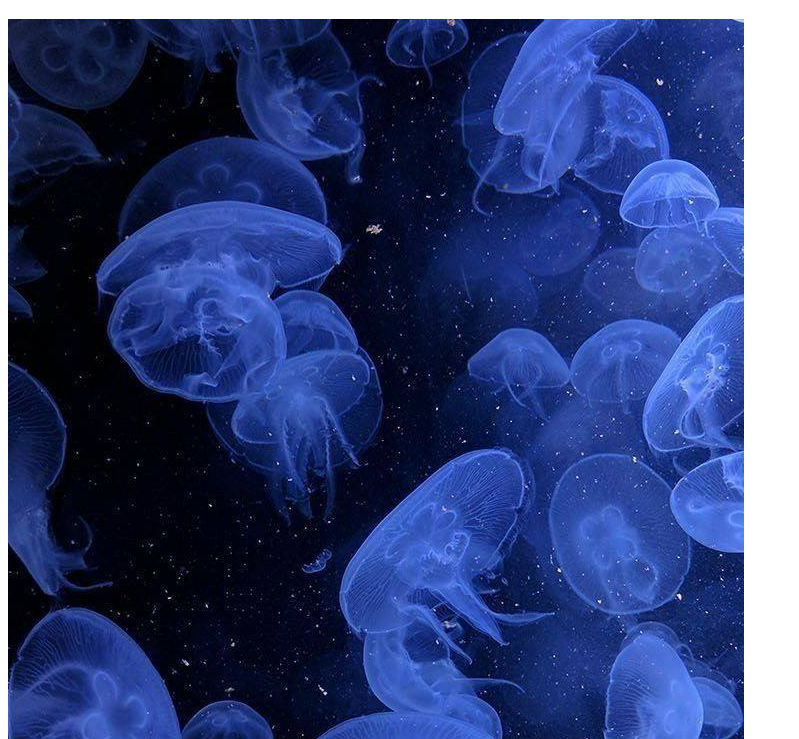
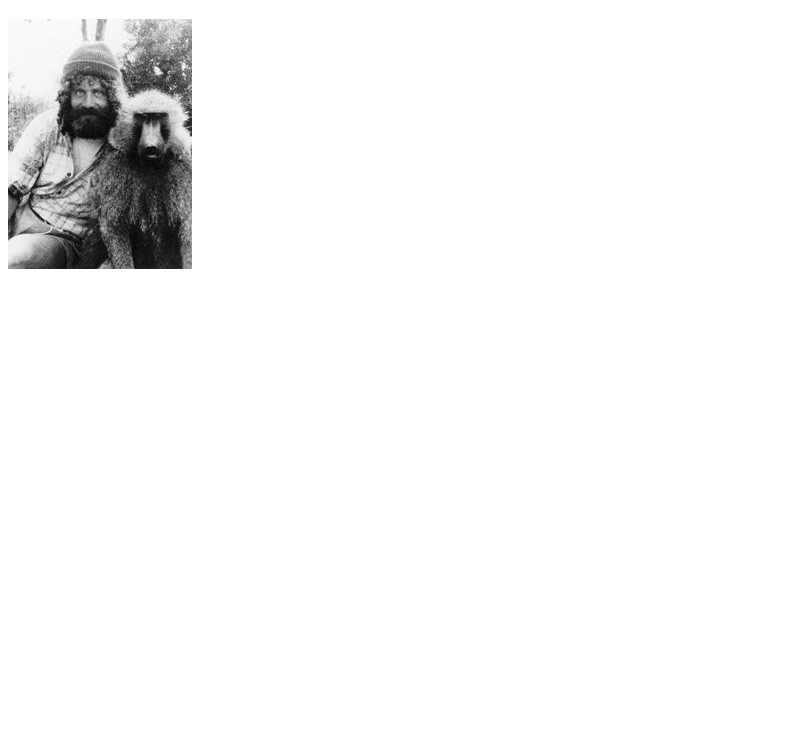
Before and after one commit to recombinationBTRDRS/1282basefrontend, a plain HTML site: page index.html in a window 1280 px wide. Shown: the part 61-800 px from the top of the page, without its empty margins (0-799 px from the left). Drawn offline with Linux system fonts and the light colour scheme.

Commit message:
Better image

```diff
--- a/index.html
+++ b/index.html
@@ -4,10 +4,10 @@
     <meta charset="UTF-8" />
     <meta http-equiv="X-UA-Compatible" content="IE=edge" />
     <meta name="viewport" content="width=device-width, initial-scale=1.0" />
-    <title>space or ocean</title>
+    <title>human and no human</title>
     <link
       rel="shortcut icon"
-      href="img/medusas.jpg"
+      href="img/hanh.jpg"
       type="image/x-icon"
     />
     <script
@@ -18,6 +18,6 @@
   </head>
   <body>
     <h1>space or ocean</h1>
-    <img src="img/medusas.jpg" alt="medusaicon">
+    <img src="img/hanh.jpg" alt="image404">
   </body>
 </html>
```
Also changed, not shown: img/hanh.jpg (added), img/medusas.jpg (deleted).
